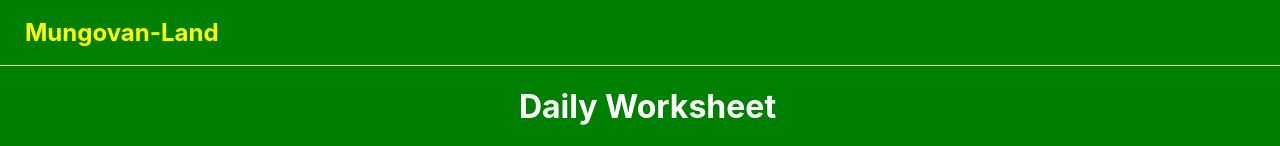
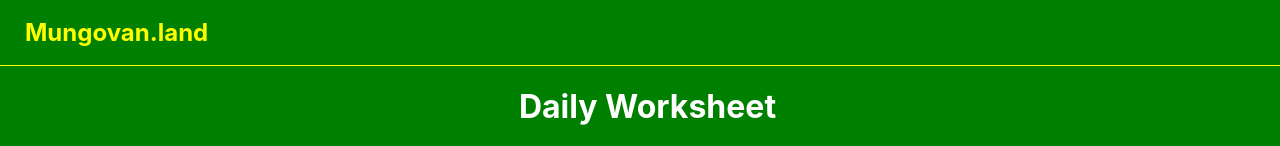
Before and after one commit to jlloyd0430/Mungovan-Trucking, a React (Create React App) app: page / in a window 1280 px wide. Shown: the top 146 px of the page. Built offline with nearby package versions, Linux system fonts and the light colour scheme.

Commit message:
Update App.js

```diff
--- a/src/App.js
+++ b/src/App.js
@@ -17,7 +17,7 @@ function App() {
 function Nav() {
   return (
     <nav>
-      <h1>Mungovan-Land</h1>
+      <h1>Mungovan.land</h1>
     </nav>
   );
 }
```
